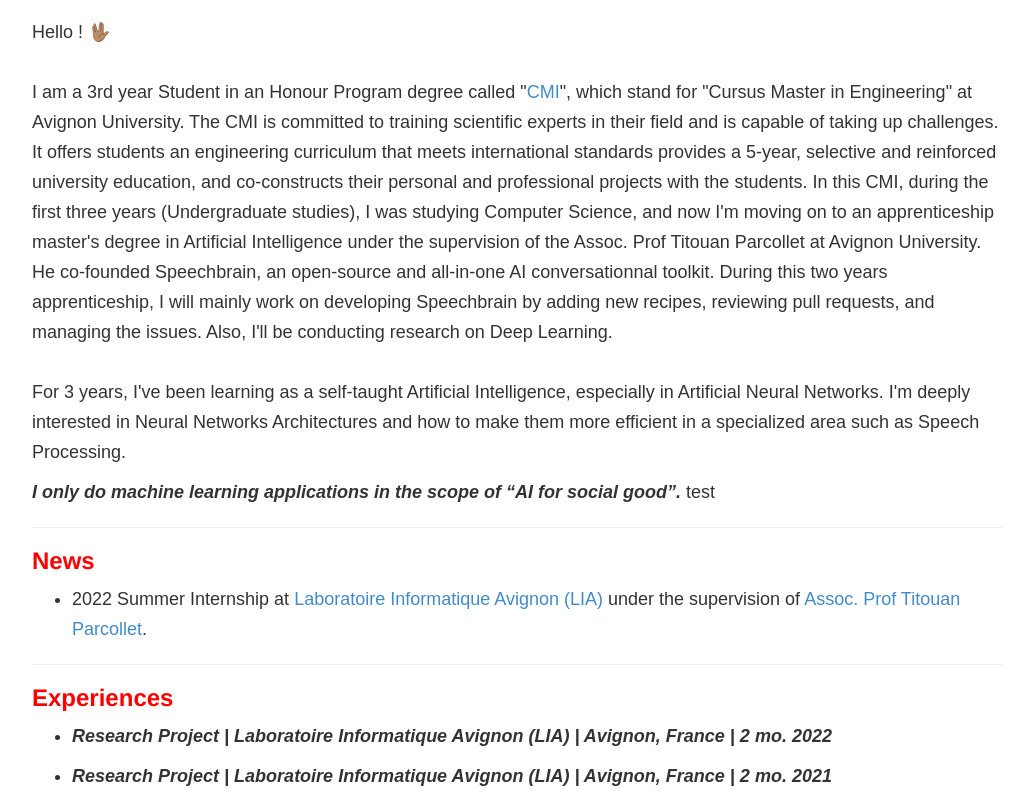
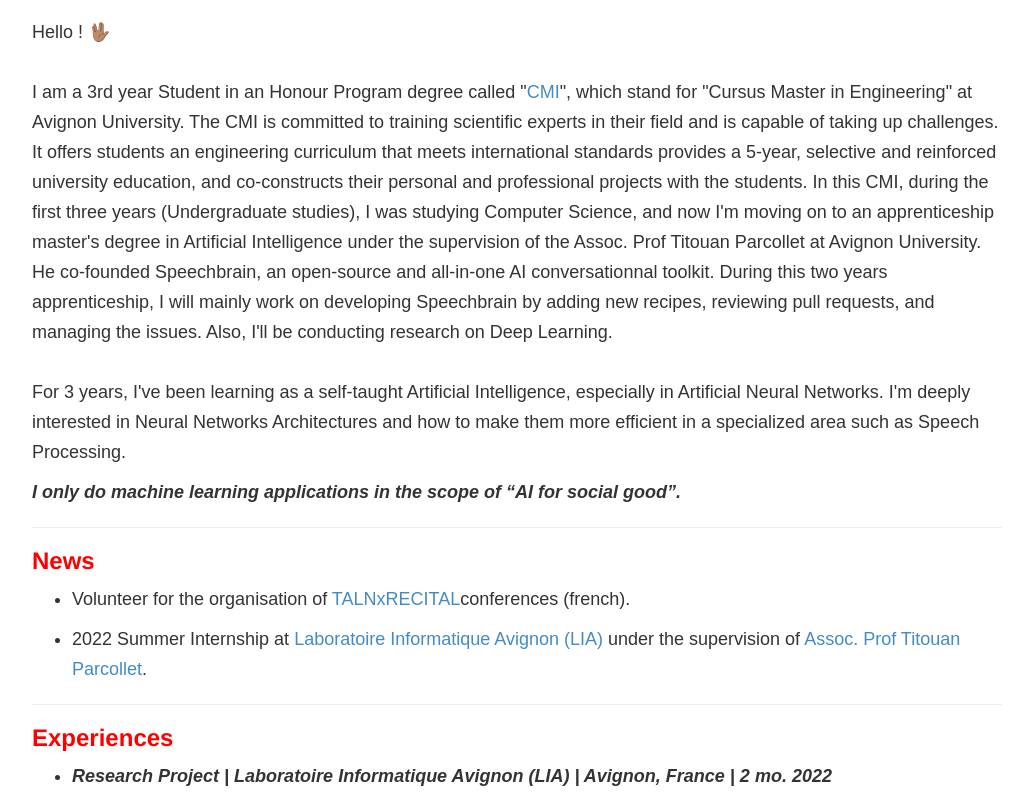
Before and after one commit to Adel-Moumen/Adel-Moumen.github.io, a plain HTML site: page index.html in a window 1280 px wide. Shown: the part 284-1087 px from the top of the page, without its empty margins (223-1256 px from the left). Drawn offline with Linux system fonts and the light colour scheme.

Commit message:
update news

```diff
--- a/index.html
+++ b/index.html
@@ -55,11 +55,14 @@
 
                 <p>
                     <b><i>I only do machine learning applications in the scope of “AI for social good”.</i></b>
-                    test
                 </p>
                 <hr>
                 <h3 class="class">News</h3>
                 <ul>
+                    <li>
+                        <p>Volunteer for the organisation of <a href="https://taln2022.univ-avignon.fr/index.php">TALNxRECITAL</a>conferences (french).</p></li>
+                    </li>
+
                     <li>
                         <p>2022 Summer Internship at <a href="https://lia.univ-avignon.fr/">Laboratoire Informatique Avignon (LIA)</a> under the supervision of <a href="https://darnault-parcollet.fr/">Assoc. Prof Titouan Parcollet</a>.</p></li>
                 </ul>
```
